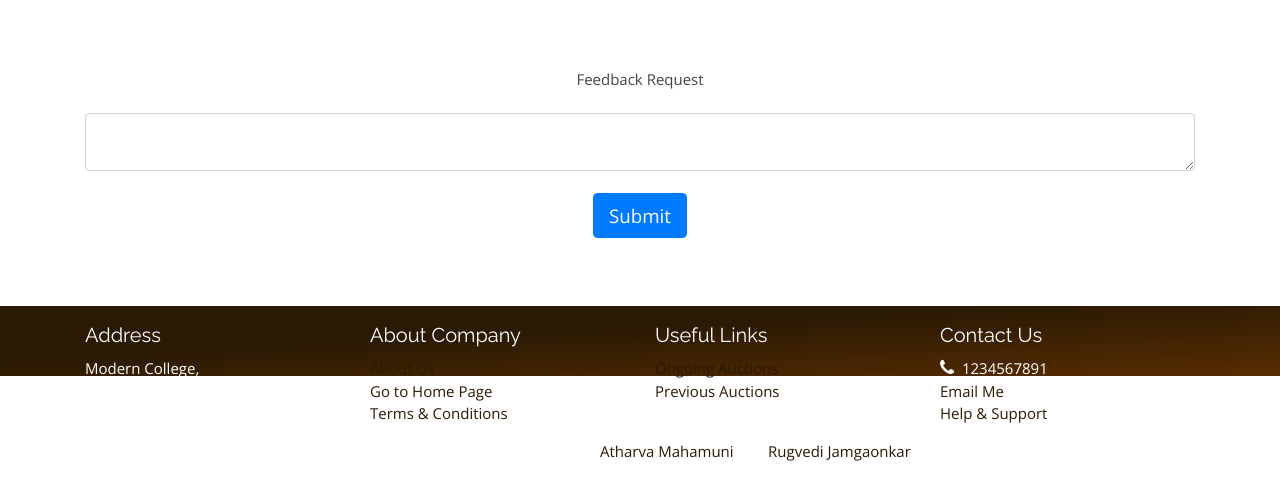
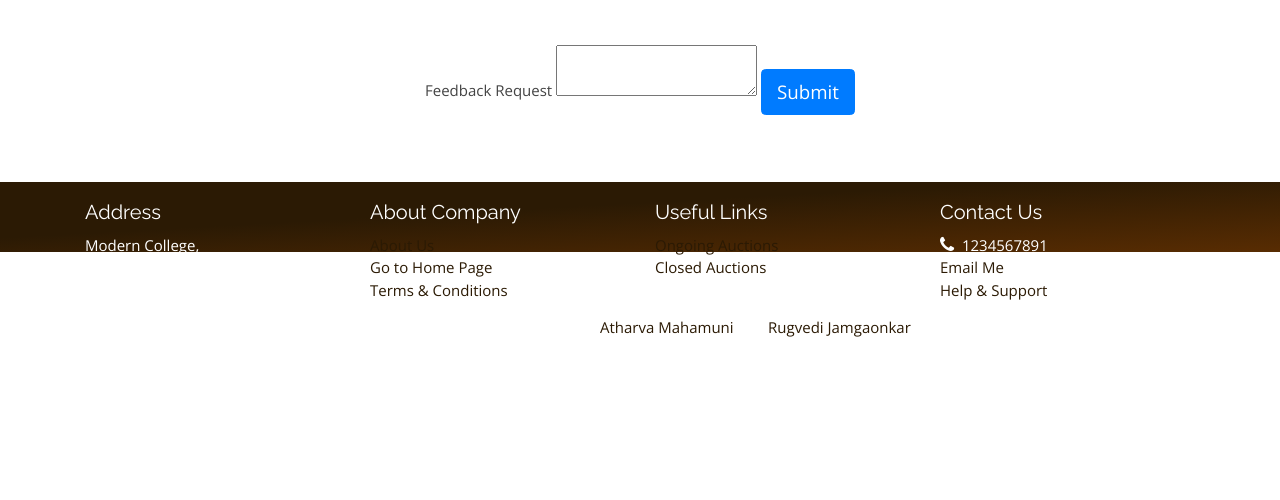
Before and after one commit to AtharvaCM/django-auction, a Django app: page /help in a window 1280 px wide. Shown: the part 100-600 px from the top of the page. Run offline with Django 3.2, Linux system fonts and the light colour scheme; some libraries are stand-ins or nearby versions; some web fonts are replaced.

Commit message:
bug fixing

```diff
--- a/auctions/templates/auctions/base.html
+++ b/auctions/templates/auctions/base.html
@@ -81,7 +81,7 @@
                         <div class="dropdown-menu" aria-labelledby="navbarDropdown">
                             <a class="dropdown-item" href="{% url 'create_listing' %}">Create Listing</a>
                             <a class="dropdown-item" href="{% url 'display_category' %}">Ongoing Auctions</a>
-                            <a class="dropdown-item" href="{% url 'closed_listings' %}">Previous Auctions</a>
+                            <a class="dropdown-item" href="{% url 'closed_listings' %}">Closed Auctions</a>
                             <div class="dropdown-divider"></div>
                             <a class="dropdown-item" href="{% url 'terms' %}">Terms & Conditions</a>
                             <a class="dropdown-item" href="{% url 'help_and_support' %}">Feedback Form</a>
@@ -159,7 +159,7 @@
                             <h4>Useful Links</h4>
                             <ul class="list-unstyled">
                                 <li><a href="{% url 'display_category' %}">Ongoing Auctions</a></li>
-                                <li><a href="{% url  'closed_listings' %}">Previous Auctions</a></li>
+                                <li><a href="{% url  'closed_listings' %}">Closed Auctions</a></li>
                             </ul>
                         </div>
                     </div>
--- a/auctions/templates/auctions/enquiry.html
+++ b/auctions/templates/auctions/enquiry.html
@@ -11,9 +11,8 @@ About | eAuction Pune
     <form>
       <div class="mb-3 text-center">
         <label for="validationTextarea" class="form-label text-title my-4">Feedback Request</label>
-        <textarea class="form-control text-area mx-auto" id="validationTextarea" placeholder="Enter your feedback"
-          required>
-      </textarea>
+        <textarea class="text-area mx-auto" id="validationTextarea" placeholder="Enter your feedback" required>
+        </textarea>
         <button class="btn btn-lg btn-primary my-4" type="submit">Submit</button>
       </div>
     </form>
--- a/auctions/templates/auctions/listing_page.html
+++ b/auctions/templates/auctions/listing_page.html
@@ -25,7 +25,7 @@
 
     {% if listing.is_closed and user != listing.bid.user %}
     <div class="alert alert-primary" role="alert">
-        {{ listing.bid.user }}, won the Auction! for RS. {{ listing.bid.bid }}
+        {{ listing.bid.user }}, won the Auction for $ {{ listing.bid.bid }} !
     </div>
     {% endif %}
 
--- a/auctions/templates/auctions/search_results.html
+++ b/auctions/templates/auctions/search_results.html
@@ -1,7 +1,10 @@
 {% extends 'auctions/base.html' %}
 
 {% block body %}
-<h1>Search Results</h1>
+<div>
+    <a class="w3-xlarge" href="{% url 'index' %}"><i class="fa fa-home"></i></a>
+
+    <h1 class="text-center">Search Results</h1>
 
     <ul>
         {% for listing in object_list %}
@@ -10,4 +13,5 @@
         </li>
         {% endfor %}
     </ul>
+</div>
 {% endblock %}
```
Lines whose indentation alone changed are shown as unchanged.
